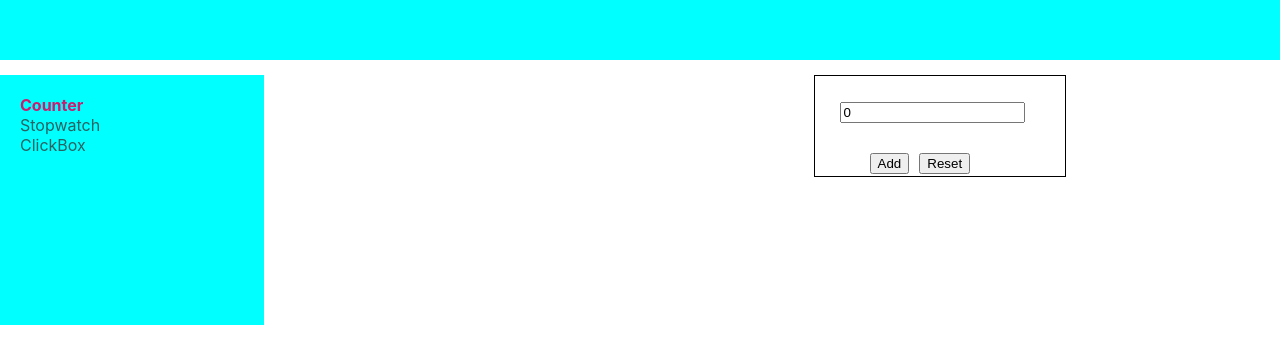
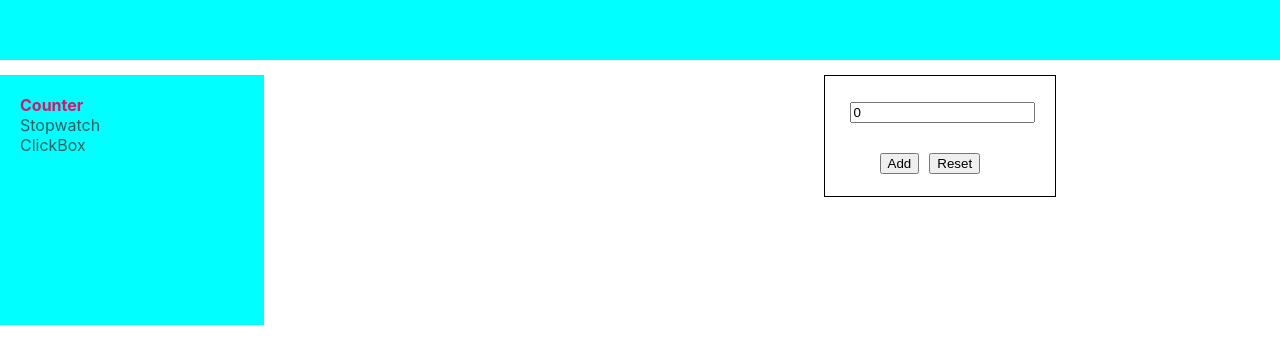
Before and after one commit to Taitanos/counter, a React (Create React App) app: page /counter in a window 1280 px wide. Shown: the top 364 px of the page. Built offline with nearby package versions, Linux system fonts and the light colour scheme.

Commit message:
refactoring Navbar.tsx

```diff
--- a/src/Contents/Counter/Counter.module.css
+++ b/src/Contents/Counter/Counter.module.css
@@ -1,6 +1,6 @@
 .counter {
     margin: auto;
-    width: 250px;
-    height: 100px;
+    width: 230px;
+    height: 120px;
     border: 1px solid black;
 }
--- a/src/Contents/Counter/Counter.tsx
+++ b/src/Contents/Counter/Counter.tsx
@@ -1,18 +1,14 @@
-import React, {useState} from 'react';
-import InputCount from "./InputCount/InputCount";
-import ButtonCount from "./ButtonCount/ButtonCount";
-import s from './Counter.module.css'
+import React, {useEffect, useState} from 'react';
+import s from "./Counter.module.css";
+import CounterUI from "./CounterUI/CounterUI";
+
 
 function Counter () {
-
-    const [count, setCount] = useState(0);
-
     return (
         <div className={s.counter}>
-            <InputCount count={count}/>
-            <ButtonCount count={count} setCount={setCount}/>
+            <CounterUI/>
         </div>
-    );
+    )
 }
 
 export default Counter;
--- /dev/null
+++ b/src/Contents/Counter/CounterUI/CounterUI.tsx
@@ -0,0 +1,17 @@
+import React, {useState} from "react";
+import s from "../Counter.module.css";
+import InputCount from "../InputCount/InputCount";
+import ButtonCount from "../ButtonCount/ButtonCount";
+
+function CounterUI () {
+    const [count, setCount] = useState(0);
+
+    return (
+        <div className={s.counterUI}>
+            <InputCount count={count}/>
+            <ButtonCount count={count} setCount={setCount}/>
+        </div>
+    );
+}
+
+export default CounterUI;
```
